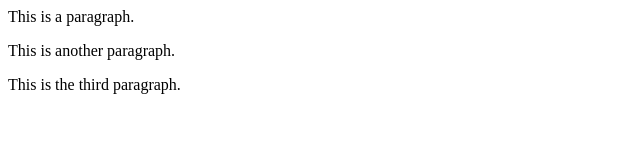
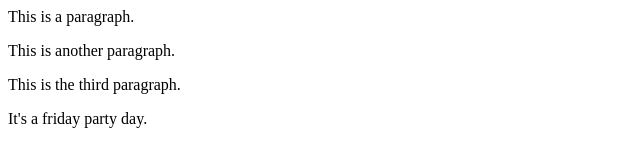
Before and after one commit to QuinterOngare/Repository1, a plain HTML site: page index.html in a window 1280 px wide. Shown: the whole page, without its empty margins (0-640 px from the left). Drawn offline with Linux system fonts and the light colour scheme.

Commit message:
Third commit

```diff
--- a/index.html
+++ b/index.html
@@ -1,3 +1,4 @@
 <p>This is a paragraph.</p>
 <p>This is another paragraph.</p>
 <p>This is the third paragraph.</p>
+<p>It's a friday party day.</p>
```
